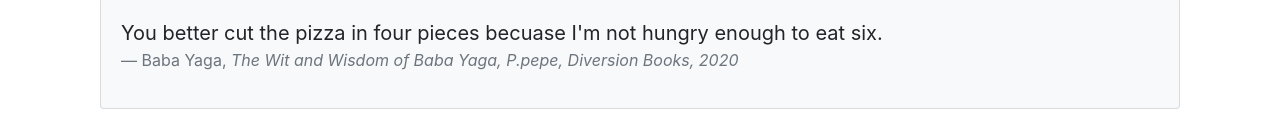
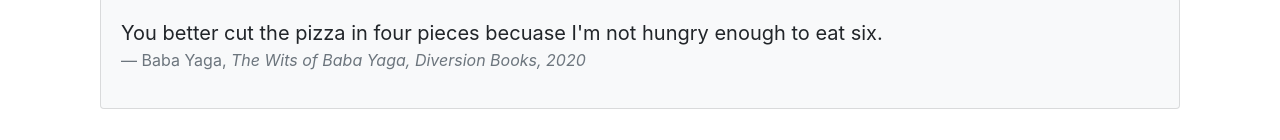
Before and after one commit to hmswrth/BootStrap4, a website: page aboutus.html in a window 1280 px wide. Shown: the part 812-952 px from the top of the page. Drawn offline with nearby package versions, Linux system fonts and the light colour scheme.

```diff
--- a/aboutus.html
+++ b/aboutus.html
@@ -100,8 +100,8 @@
                             becuase I'm not hungry enough to eat six.
                         </p>
                         <footer class="blockquote-footer">Baba Yaga,
-                            <cite title="Source Title">The Wit and Wisdom of Baba Yaga,
-                                P.pepe, Diversion Books, 2020</cite>
+                            <cite title="Source Title">The Wits of Baba Yaga,
+                                Diversion Books, 2020</cite>
                         </footer>
 
                     </blockquote>
```
